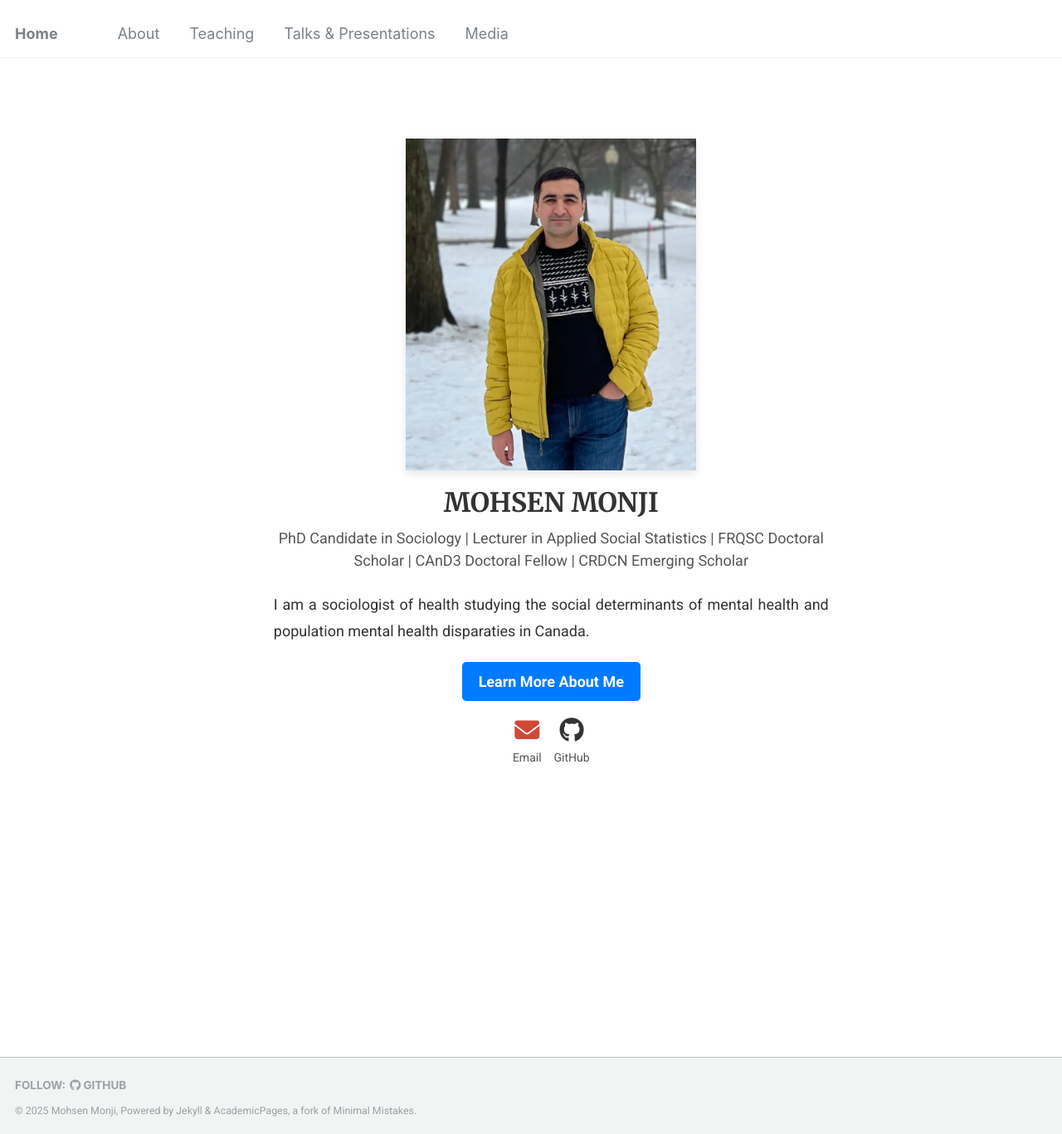
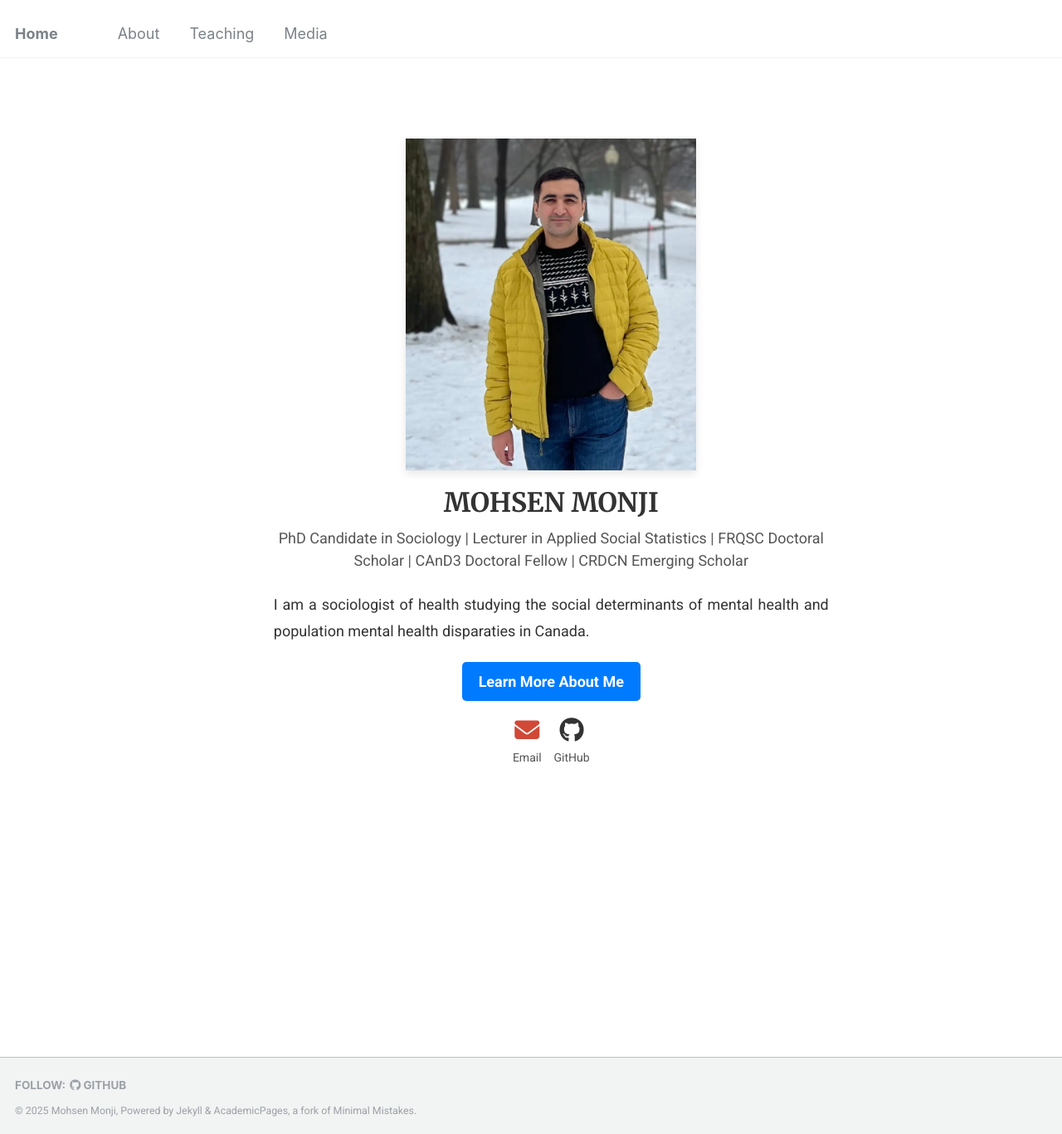
Before and after one commit to Mohsnmonji/mohsnmonji.github.io, a Jekyll site: the page built from _pages/front.md, in a window 1280 px wide and 1367 px high. Shown: the whole window at 83% size. Built offline with Jekyll 4.4.1, drawn with Linux system fonts in a browser that asks for light colours.

Commit message:
Update navigation.yml

```diff
--- a/_data/navigation.yml
+++ b/_data/navigation.yml
@@ -9,7 +9,5 @@ main:
     url: /about-me/
   - title: "Teaching"
     url: /teaching/
-  - title: "Talks & Presentations"
-    url: /talks/
   - title: "Media"
     url: /media/
```
